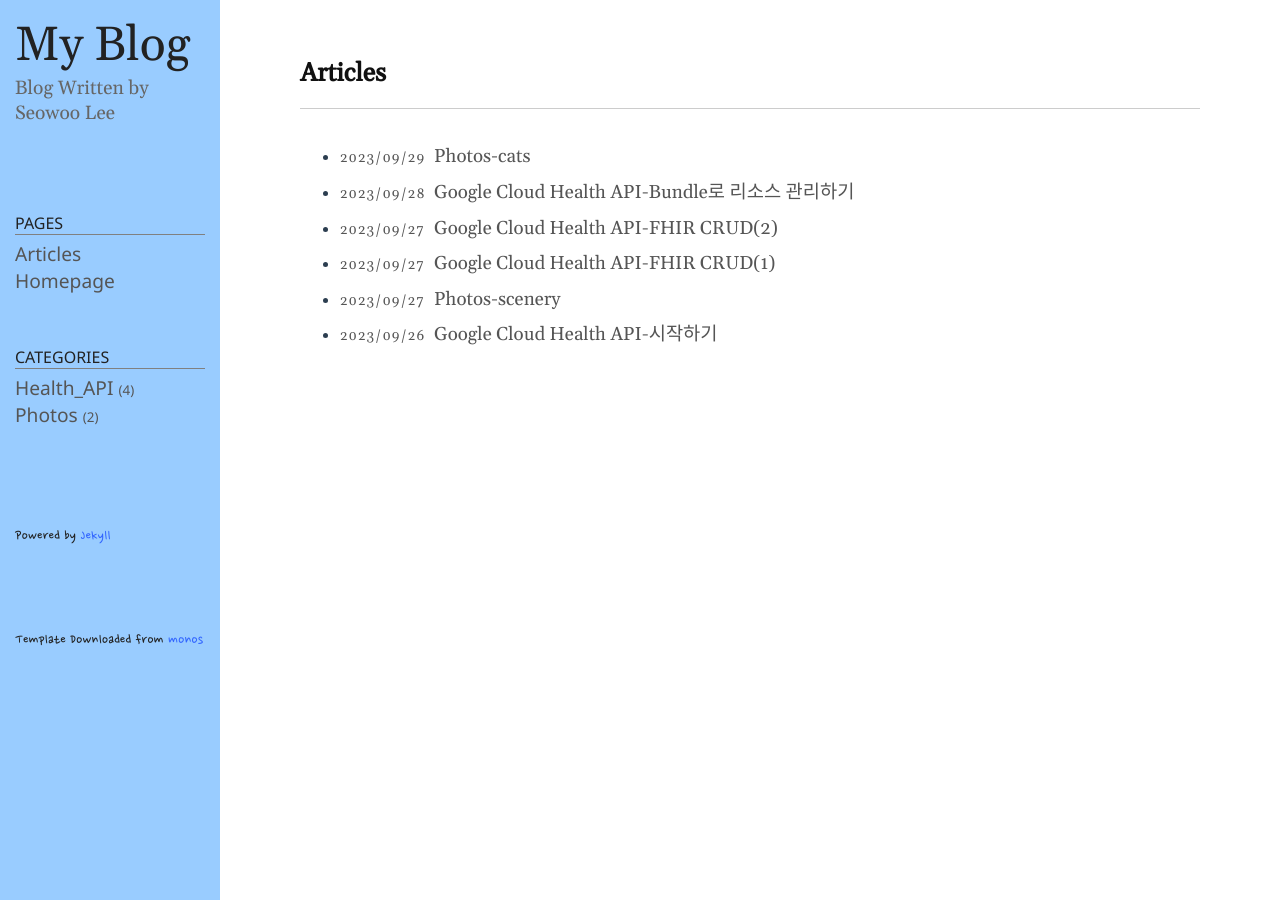
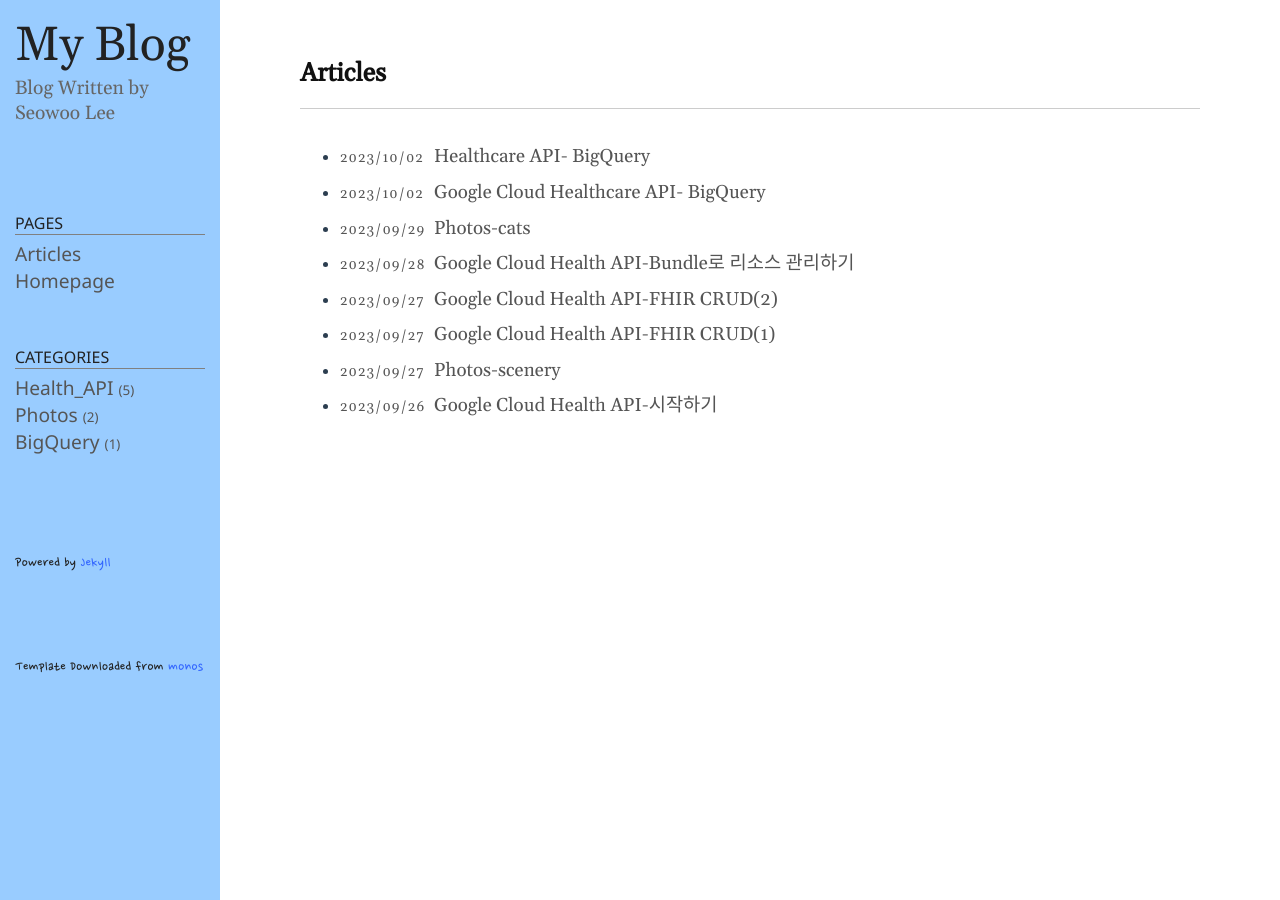
Before and after one commit to twstella/twstella.github.io, a Jekyll site: the page built from index.md, in a window 1280 px wide. Built offline with Jekyll 4.4.1, drawn with Linux system fonts in a browser that asks for light colours.

Commit message:
post updated

````diff
--- a/_includes/head.html
+++ b/_includes/head.html
@@ -1,4 +1,4 @@
-<link rel="icon" type="image/png" href="/assets/favicon.ico">
+
 <head>
 	<meta charset="utf-8">
 	<meta http-equiv="X-UA-Compatible" content="IE=edge">
--- /dev/null
+++ b/_posts/2023-10-02-bigQuery.markdown
@@ -0,0 +1,7 @@
+---
+layout: post
+title: "Healthcare API- BigQuery"
+date: 2023-10-02 16:20:23 +0900
+category: BigQuery
+---
+# Placeholder
--- /dev/null
+++ b/_posts/2023-10-02-healthcare_bigquery.markdown
@@ -0,0 +1,49 @@
+---
+layout: post
+title: "Google Cloud Healthcare API- BigQuery"
+date: 2023-10-02 15:36:23 +0900
+categories:  Health_API
+---
+# Google Cloud BigQuery로 Healthcare data 분석하기
+<ol>
+<li>Google Cloud BigQuery API 사용 설정<br>
+<div class="explain">API 및 서비스 > API 및 서비스 사용 설정 > BigQuery API</div>
+</li>
+<li>BigQuery 권한 허용</li>
+</ol>
+```console
+> gcloud projects add-iam-policy-binding PROJECT_ID \
+    --member=serviceAccount:service-PROJECT_NUMBER@gcp-sa-healthcare.iam.gserviceaccount.com \
+    --role=roles/bigquery.dataEditor
+```
+<ol start="3">
+<li>Google Cloud Console에서 BigQuery 검색 후 클릭</li>
+<li>BigQuery 데이터셋 만들기<br><img class="picture"  src='{{ "public/img/bigquery1.png" | relative_url }}' alt='relative'/><br>
+<div class="explain">BigQuery > SQL 작업공간 > 프로젝트 선택 > 데이터 세트 만들기</div></li>
+<li> 정보 입력 후 만들기<br>
+<img class="picture"  src='{{ "public/img/bigquery2.png" | relative_url }}' alt='relative'/><br>
+</li>
+<li>Healthcare API FHIR 스토리지에서 BigQuery로 데이터 내보내기<br>
+<img class="picture"  src='{{ "public/img/bigquery3.png" | relative_url }}' alt='relative'/><br>
+<div class="explain">Healthcare API > 브라우저 > 데이터 저장소 선택 > 작업 > 내보내기</div>
+<img class="picture"  src='{{ "public/img/bigquery5.png" | relative_url }}' alt='relative'/><br>
+<div class="explain">대상 위치를 BigQuery 테이블로 선택 > 데이터 세트 선택 > 만들기</div>
+</li>
+<li>BigQuery 창에서 데이터 확인<br>
+<img class="picture"  src='{{ "public/img/bigquery6.png" | relative_url }}' alt='relative'/>
+</li>
+<li>BigQuery 창에서 쿼리 생성 및 실행 <br>
+<img class="picture" src='{{"public/img/bigquery7.png" | relative_url }}' alt='relative'/>
+<div class="explain">쿼리를 실행하면 아래에 결과가 출력됨</div>
+</li>
+</ol>
+```sql
+select * from `PROJECT_NAME.DATA_SET_NAME.TABLE_NAME`;
+```
+<span class="example">select * from rapid-arbor-000000.fhir_example.Patient</span>
+<div class="explain">'' 대신 ``이 사용됨</div>
+```sql
+SELECT address[SAFE_OFFSET(0)].city,birthDate, name[SAFE_OFFSET(0)].family, name[SAFE_OFFSET(0)].given
+FROM `rapid-arbor-395501.fhir_example.Patient`;
+```
+<div class="explain">Array 타입인 열에 대해서는 특별한 처리가 필요한 것으로 보임</div>
````
Also changed, not shown: public/img/bigquery1.png (added), public/img/bigquery2.png (added), public/img/bigquery3.png (added), public/img/bigquery4.png (added), public/img/bigquery5.png (added), public/img/bigquery6.png (added), public/img/bigquery7.png (added), 5 other files.
